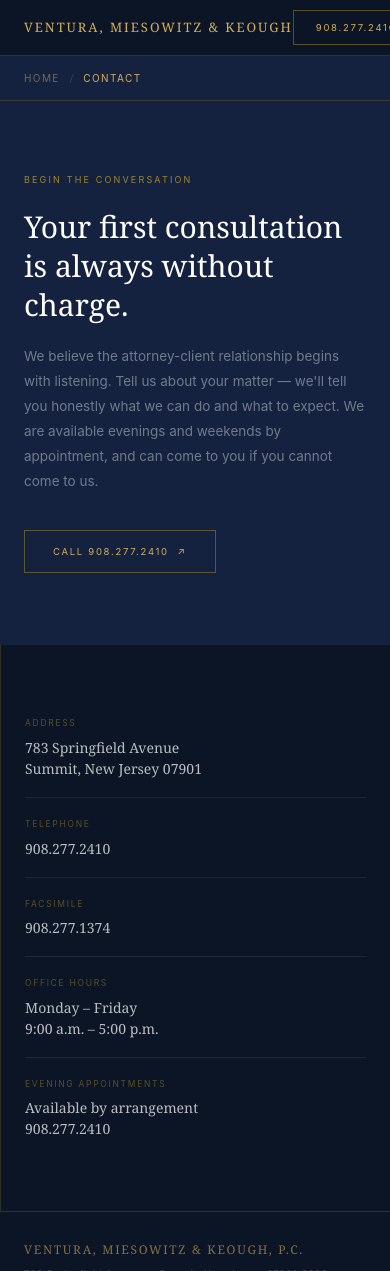
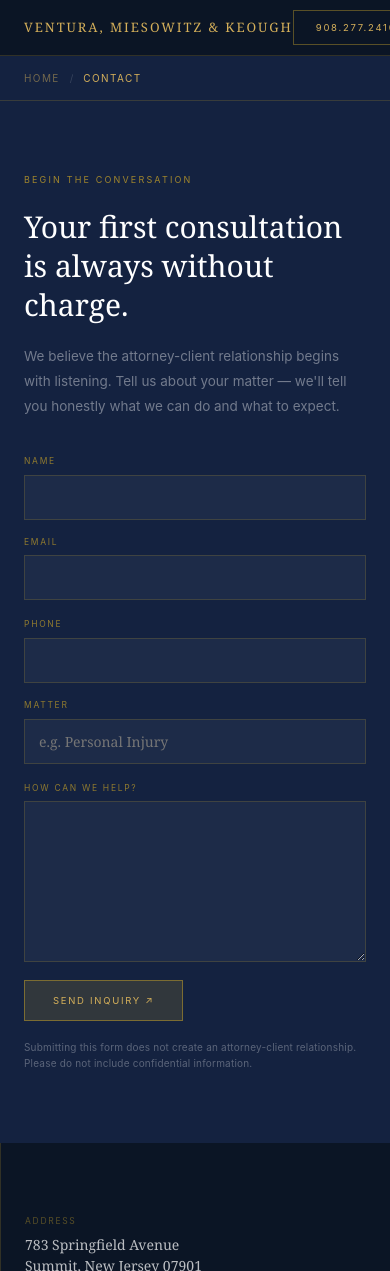
Before and after one commit to trinit-ai/summitlawyers, a React (Vite) app: page /contact in a window 390 px wide. Shown: the top 1271 px of the page. Built offline with nearby package versions, Linux system fonts and the light colour scheme; no server answers.

Commit message:
Add contact form (Contact page) with mailto fallback + Formspree-ready

```diff
--- /dev/null
+++ b/src/components/ContactForm.jsx
@@ -0,0 +1,104 @@
+import { useState } from 'react'
+import { FIRM } from '../data/firm'
+
+// Swap with your real Formspree endpoint (or any form-to-email service).
+// Until set, the form falls back to opening the user's mail client.
+const FORM_ENDPOINT = import.meta.env.VITE_FORM_ENDPOINT || ''
+
+export default function ContactForm({ subject = '', compact = false }) {
+  const [status, setStatus] = useState('idle') // idle | sending | sent | error
+  const [error, setError] = useState('')
+
+  async function handleSubmit(e) {
+    e.preventDefault()
+    setError('')
+    const form = e.currentTarget
+    const data = new FormData(form)
+
+    // Honeypot
+    if (data.get('company')) return
+
+    const payload = {
+      name: data.get('name'),
+      email: data.get('email'),
+      phone: data.get('phone'),
+      subject: subject || data.get('subject') || 'Website Inquiry',
+      message: data.get('message'),
+    }
+
+    if (!FORM_ENDPOINT) {
+      // Mailto fallback
+      const body = `Name: ${payload.name}\nEmail: ${payload.email}\nPhone: ${payload.phone}\n\n${payload.message}`
+      window.location.href = `mailto:${FIRM.email}?subject=${encodeURIComponent(payload.subject)}&body=${encodeURIComponent(body)}`
+      setStatus('sent')
+      return
+    }
+
+    setStatus('sending')
+    try {
+      const res = await fetch(FORM_ENDPOINT, {
+        method: 'POST',
+        headers: { 'Content-Type': 'application/json', Accept: 'application/json' },
+        body: JSON.stringify(payload),
+      })
+      if (!res.ok) throw new Error('Submission failed')
+      setStatus('sent')
+      form.reset()
+    } catch (err) {
+      setStatus('error')
+      setError('Something went wrong. Please call us at ' + FIRM.phone + '.')
+    }
+  }
+
+  if (status === 'sent') {
+    return (
+      <div className="form-success">
+        <div className="form-success-title">Thank you.</div>
+        <div className="form-success-body">
+          Your message has been received. A member of the firm will be in touch shortly.
+          For urgent matters, please call <a href={FIRM.phoneHref}>{FIRM.phone}</a>.
+        </div>
+      </div>
+    )
+  }
+
+  return (
+    <form className={`contact-form${compact ? ' compact' : ''}`} onSubmit={handleSubmit} noValidate>
+      <input type="text" name="company" tabIndex={-1} autoComplete="off" style={{ position: 'absolute', left: '-9999px' }} aria-hidden="true" />
+
+      <div className="form-row">
+        <div className="form-field">
+          <label>Name</label>
+          <input type="text" name="name" required />
+        </div>
+        <div className="form-field">
+          <label>Email</label>
+          <input type="email" name="email" required />
+        </div>
+      </div>
+      <div className="form-row">
+        <div className="form-field">
+          <label>Phone</label>
+          <input type="tel" name="phone" />
+        </div>
+        {!subject && (
+          <div className="form-field">
+            <label>Matter</label>
+            <input type="text" name="subject" placeholder="e.g. Personal Injury" />
+          </div>
+        )}
+      </div>
+      <div className="form-field">
+        <label>How can we help?</label>
+        <textarea name="message" rows={compact ? 4 : 6} required></textarea>
+      </div>
+      {error && <div className="form-error">{error}</div>}
+      <button type="submit" className="form-submit" disabled={status === 'sending'}>
+        {status === 'sending' ? 'Sending…' : 'Send Inquiry ↗'}
+      </button>
+      <div className="form-disclaimer">
+        Submitting this form does not create an attorney-client relationship. Please do not include confidential information.
+      </div>
+    </form>
+  )
+}
--- a/src/pages/Contact.jsx
+++ b/src/pages/Contact.jsx
@@ -1,4 +1,5 @@
 import { Breadcrumb } from '../components/Layout'
+import ContactForm from '../components/ContactForm'
 import { FIRM } from '../data/firm'
 
 export default function Contact() {
@@ -9,8 +10,8 @@ export default function Contact() {
         <div className="cta-left">
           <div className="eyebrow">Begin the Conversation</div>
           <h2>Your first consultation<br />is always without charge.</h2>
-          <p>We believe the attorney-client relationship begins with listening. Tell us about your matter — we'll tell you honestly what we can do and what to expect. We are available evenings and weekends by appointment, and can come to you if you cannot come to us.</p>
-          <a href={FIRM.phoneHref} className="btn-inv">Call {FIRM.phone} &nbsp;↗</a>
+          <p>We believe the attorney-client relationship begins with listening. Tell us about your matter — we'll tell you honestly what we can do and what to expect.</p>
+          <ContactForm />
         </div>
         <div className="cta-right">
           <div className="contact-item">
--- a/src/styles/global.css
+++ b/src/styles/global.css
@@ -1021,6 +1021,109 @@ ul { list-style: none; }
 }
 .ap-arrow { font-size: 10px; color: rgba(255,255,255,0.2); }
 
+/* ── CONTACT FORM ── */
+.contact-form {
+  display: flex;
+  flex-direction: column;
+  gap: 18px;
+}
+.contact-form.compact { gap: 12px; }
+.form-row {
+  display: grid;
+  grid-template-columns: 1fr 1fr;
+  gap: 16px;
+}
+.form-field { display: flex; flex-direction: column; gap: 6px; }
+.form-field label {
+  font-size: 8.5px;
+  letter-spacing: 0.2em;
+  text-transform: uppercase;
+  color: rgba(184,151,42,0.75);
+  font-family: var(--f-sans);
+}
+.form-field input,
+.form-field textarea {
+  font-family: var(--f-serif);
+  font-size: 14px;
+  padding: 12px 14px;
+  background: rgba(255,255,255,0.04);
+  border: 1px solid rgba(184,151,42,0.22);
+  color: white;
+  outline: none;
+  transition: border-color 0.2s, background 0.2s;
+}
+.form-field input:focus,
+.form-field textarea:focus {
+  border-color: var(--gold-lt);
+  background: rgba(255,255,255,0.07);
+}
+.form-field textarea { resize: vertical; min-height: 100px; line-height: 1.6; }
+.form-submit {
+  display: inline-flex;
+  align-items: center;
+  justify-content: center;
+  gap: 10px;
+  font-size: 9.5px;
+  letter-spacing: 0.18em;
+  text-transform: uppercase;
+  padding: 14px 28px;
+  border: 1px solid rgba(184,151,42,0.55);
+  background: var(--gold-dim);
+  color: var(--gold-lt);
+  cursor: pointer;
+  font-family: var(--f-sans);
+  transition: background 0.2s;
+  align-self: flex-start;
+}
+.form-submit:hover { background: rgba(184,151,42,0.32); }
+.form-submit:disabled { opacity: 0.5; cursor: not-allowed; }
+.form-error {
+  font-size: 12px;
+  color: #d4877a;
+  font-family: var(--f-sans);
+}
+.form-disclaimer {
+  font-size: 10px;
+  color: rgba(255,255,255,0.3);
+  line-height: 1.6;
+  letter-spacing: 0.02em;
+  font-family: var(--f-sans);
+}
+.form-success {
+  padding: 32px;
+  border: 1px solid var(--rule-light);
+  background: rgba(255,255,255,0.03);
+}
+.form-success-title {
+  font-family: var(--f-serif);
+  font-size: 22px;
+  color: var(--gold-lt);
+  margin-bottom: 10px;
+}
+.form-success-body {
+  font-size: 13px;
+  color: rgba(255,255,255,0.55);
+  line-height: 1.7;
+}
+.form-success-body a { color: var(--gold-lt); }
+
+/* Light variant — for sidebars on cream backgrounds */
+.contact-form.light .form-field label { color: var(--gold); }
+.contact-form.light .form-field input,
+.contact-form.light .form-field textarea {
+  background: white;
+  border-color: rgba(11,21,37,0.15);
+  color: var(--midnight);
+  font-size: 13.5px;
+}
+.contact-form.light .form-submit {
+  background: var(--midnight);
+  color: var(--gold-lt);
+  border-color: var(--midnight);
+}
+.contact-form.light .form-submit:hover { background: var(--navy-mid); }
+.contact-form.light .form-disclaimer { color: rgba(11,21,37,0.4); }
+
 /* ── RESPONSIVE ── */
 @media (max-width: 900px) {
   .nav, .hero, .band, .intro-left, .intro-right, .practice, .attorneys,
@@ -1047,6 +1150,7 @@ ul { list-style: none; }
   .case-item:nth-child(even) { padding-left: 0; }
   .related-grid { grid-template-columns: 1fr 1fr; }
   .all-practices-grid { grid-template-columns: 1fr; }
+  .form-row { grid-template-columns: 1fr; }
   .bio-hero { flex-direction: column; align-items: flex-start; gap: 32px; }
   .sidebar { position: static; }
   .detail-content { border-right: none; border-bottom: 1px solid var(--rule-cream); }
```
